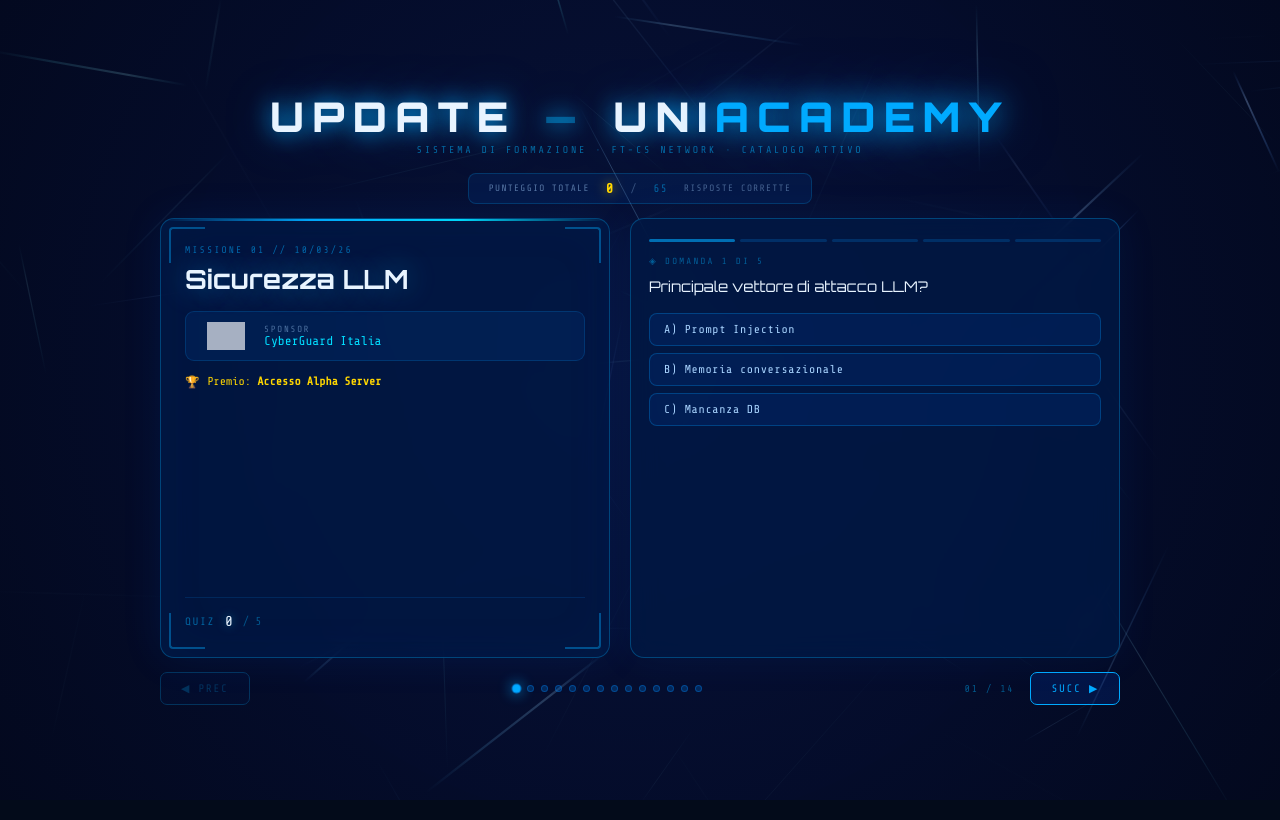
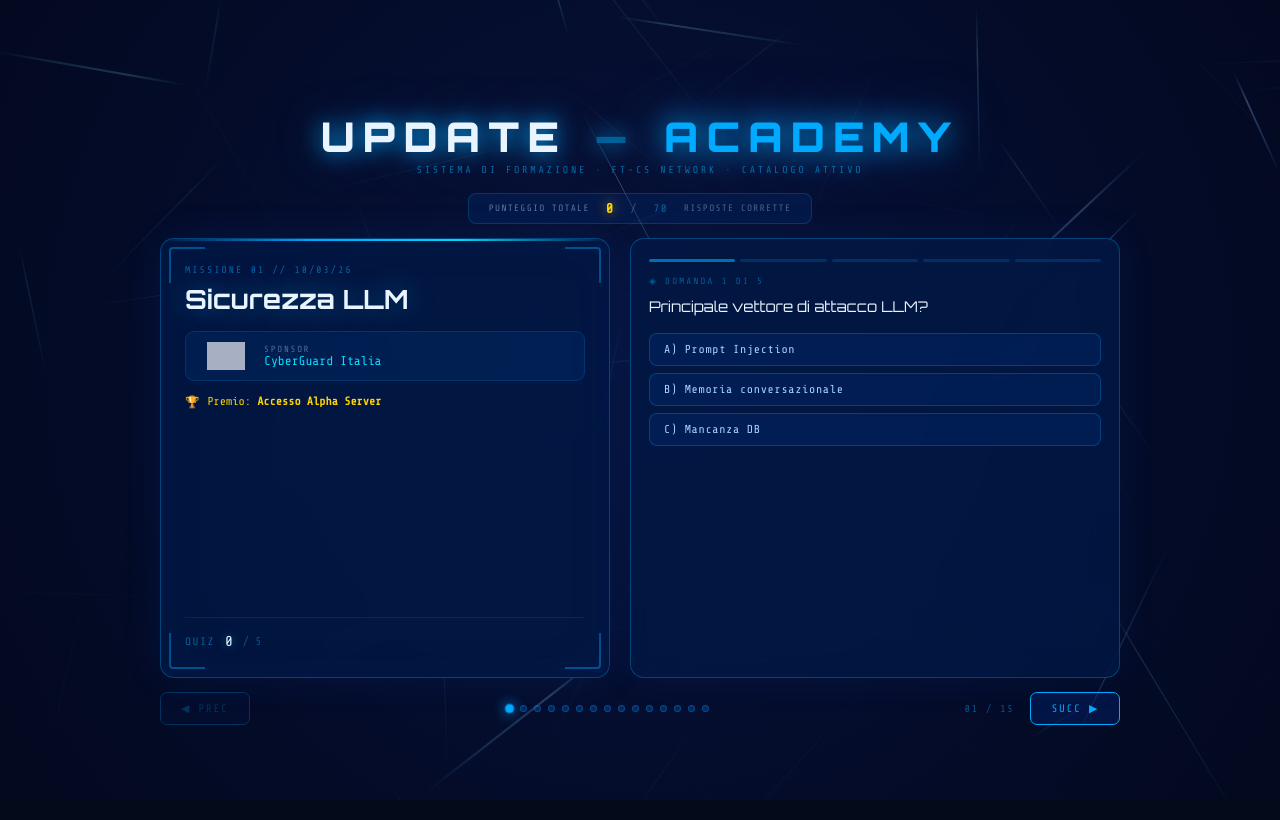
Before and after one commit to leosorge/academy, a plain HTML site: page index.html in a window 1280 px wide. Drawn offline with nearby package versions, Linux system fonts and the light colour scheme; grey boxes are pictures that could not be loaded.

Commit message:
save new file as index.html
let index-01.html untouched

```diff
--- a/index-01.html
+++ b/index.html
@@ -1,9 +1,11 @@
+/* ─── CYBERSECURITY 2029 16/08/26 ─── */
+
 <!DOCTYPE html>
 <html lang="it">
 <head>
 <meta charset="UTF-8">
 <meta name="viewport" content="width=device-width, initial-scale=1.0">
-<title>UPDATE — UNIACADEMY</title>
+<title>UPDATE — ACADEMY</title>
 <style>
 @import url('https://fonts.googleapis.com/css2?family=Orbitron:wght@400;700;900&family=Share+Tech+Mono&display=swap');
 
@@ -407,7 +409,7 @@ body{
     <div class="header-title">
       <span class="update-word">UPDATE</span>
       <span class="sep">—</span>
-      <span>UNI<span class="academy-word">ACADEMY</span></span>
+      <span class="academy-word">ACADEMY</span>
     </div>
     <div class="header-sub">SISTEMA DI FORMAZIONE · FT-CS NETWORK · CATALOGO ATTIVO</div>
   </div>
@@ -593,7 +595,19 @@ const CORSI = [
     ]
   },
   {
-    id:15, nome:"Coming Soon", sponsor:"In arrivo", premio:"TBA",
+    id:15, nome:"Cybersecurity 2029", sponsor:"Unidata",
+    premio:"Attestato UniAkai", data_mod:"16/08/26",
+    logo:"https://commons.wikimedia.org/wiki/Special:FilePath/Unidata_logo_%282002-present%29.png",
+    domande:[
+      {t:"Qual è la tesi conclusiva dell’articolo?",o:["A) AI agentica, ransomware e post-quantum vanno gestiti come progetti separati","B) Basta aumentare la spesa per ottenere più sicurezza","C) Occorre un unico programma di resilienza che integri identità agentiche, difesa preventiva, continuità e migrazione post-quantum","D) La migrazione post-quantum può attendere il Q-Day"],c:"C",s:"L’articolo propone una sola roadmap e cinque azioni concrete da avviare nei primi novanta giorni."},
+      {t:"Perché un agente AI va trattato anche come identità operativa?",o:["A) Ha sempre personalità giuridica","B) Sostituisce tutti gli amministratori","C) Ha credenziali, permessi, memoria, strumenti e può agire","D) Funziona soltanto nel cloud"],c:"C",s:"Un agente può accedere ai sistemi e compiere azioni: servono proprietario, privilegi minimi, deleghe verificabili e audit."},
+      {t:"Quale spesa mondiale per la cybersecurity nel 2026 riporta l’articolo citando Gartner?",o:["A) 80 miliardi di dollari","B) 192 miliardi di dollari","C) 244 miliardi di dollari","D) 322 miliardi di dollari"],c:"C",s:"La previsione riportata è di 244 miliardi di dollari nel 2026 e 322 miliardi entro il 2029."},
+      {t:"Che cosa significa “harvest now, decrypt later”?",o:["A) Cifrare dati e chiedere subito un riscatto","B) Sottrarre oggi dati cifrati e conservarli per decifrarli in futuro","C) Eliminare le chiavi dopo un attacco","D) Usare un computer quantistico per i backup"],c:"B",s:"La strategia mira alla futura perdita di confidenzialità e non coincide con il ransomware."},
+      {t:"Qual è il primo passo operativo verso la quantum readiness?",o:["A) Acquistare un computer quantistico","B) Sostituire tutti i sistemi insieme","C) Redigere un inventario crittografico","D) Eliminare la crittografia simmetrica"],c:"C",s:"Occorre mappare algoritmi, chiavi, certificati, protocolli, librerie, dispositivi, fornitori e dati protetti."}
+    ]
+  },
+  {
+    id:16, nome:"Coming Soon", sponsor:"In arrivo", premio:"TBA",
     data_mod:"2026", logo:"", domande:[], coming:true
   }
 ];
```
